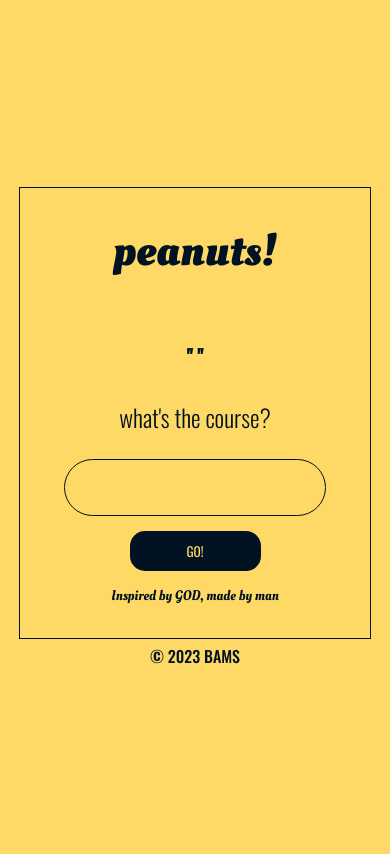
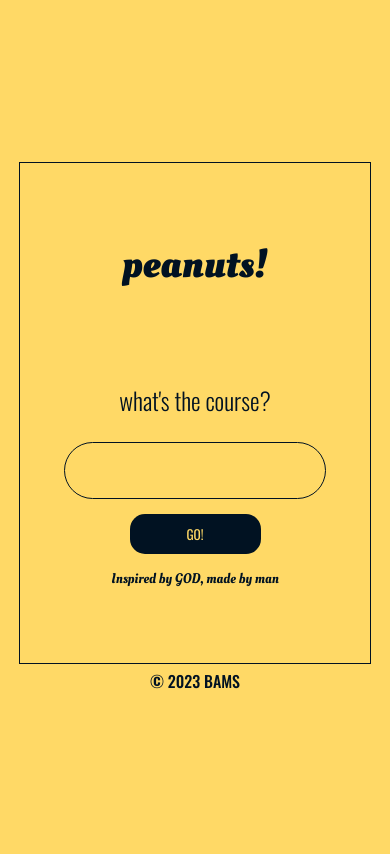
Before and after one commit to itsjustdannyb/peanuts, a FastAPI app: page /shell in a window 390 px wide. Run offline with FastAPI, Linux system fonts and the light colour scheme.

Commit message:
UI fixes

```diff
--- a/static/styles.css
+++ b/static/styles.css
@@ -40,7 +40,7 @@ h1 {
     font-weight: 700;
     text-align: center;
     padding-bottom: 60px;
-    font-size: 45px;
+    font-size: 40px;
 }
 
 
@@ -102,6 +102,7 @@ label h2 {
     font-family: Oswald;
     font-weight: 400;
     text-align: center;
+    font-size: 16px;
 }
 
 footer{
@@ -133,8 +134,8 @@ p {
         align-items: center;
         justify-content: center;
         border: 1px solid #011222;
-        width: 300px;
-        height: 400px;
+        width:300px;
+        height: 450px;
         padding: 25px;
     }
 
--- a/templates/index.html
+++ b/templates/index.html
@@ -13,7 +13,7 @@
     <div class="container">
         <h1>peanuts!</h1>
 
-        <span class="response"> <h3>"{{prayer}} {{error_message}}"</h3> </span>
+        <span class="response"> <h3>{{prayer}} {{error_message}}</h3> </span>
 
         <form action="/shell" method="post">
             <label for="course"><h2>what's the course?</h2></label>
```
